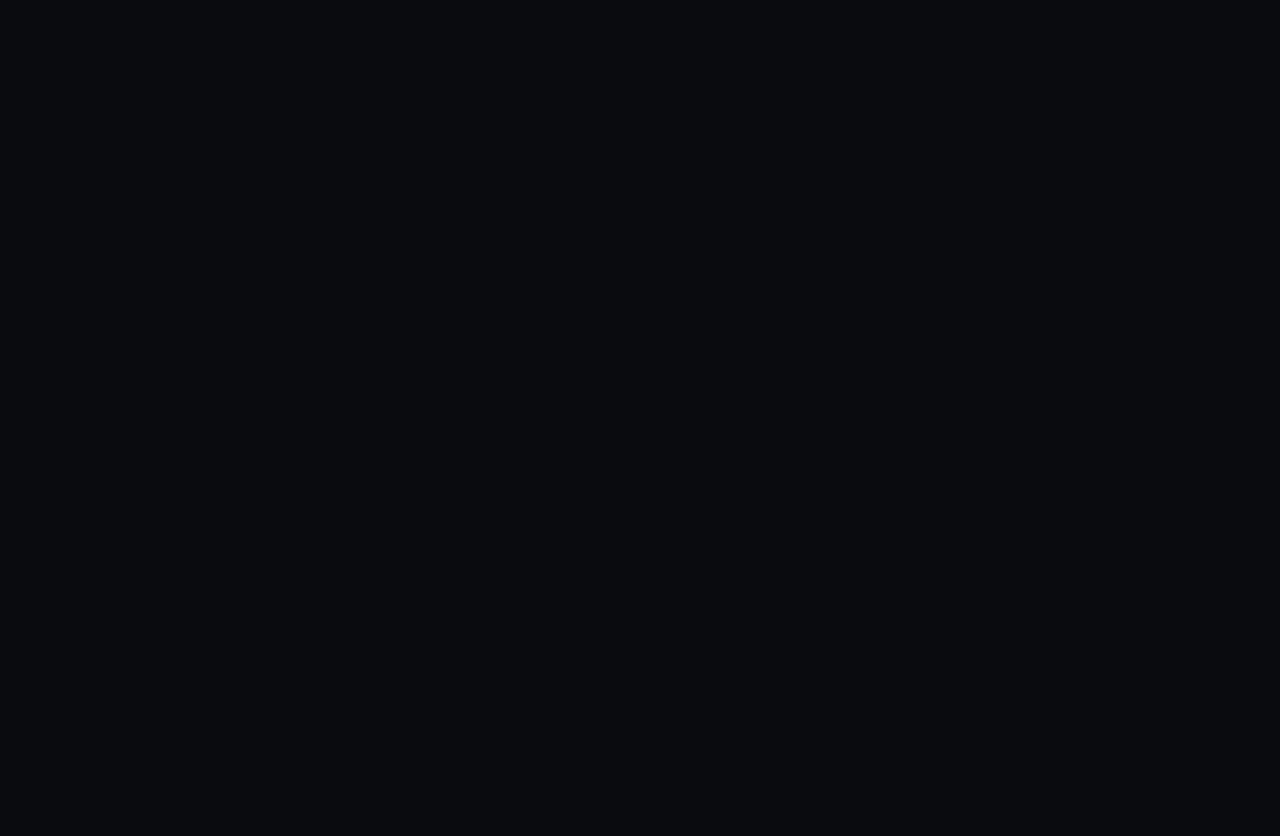
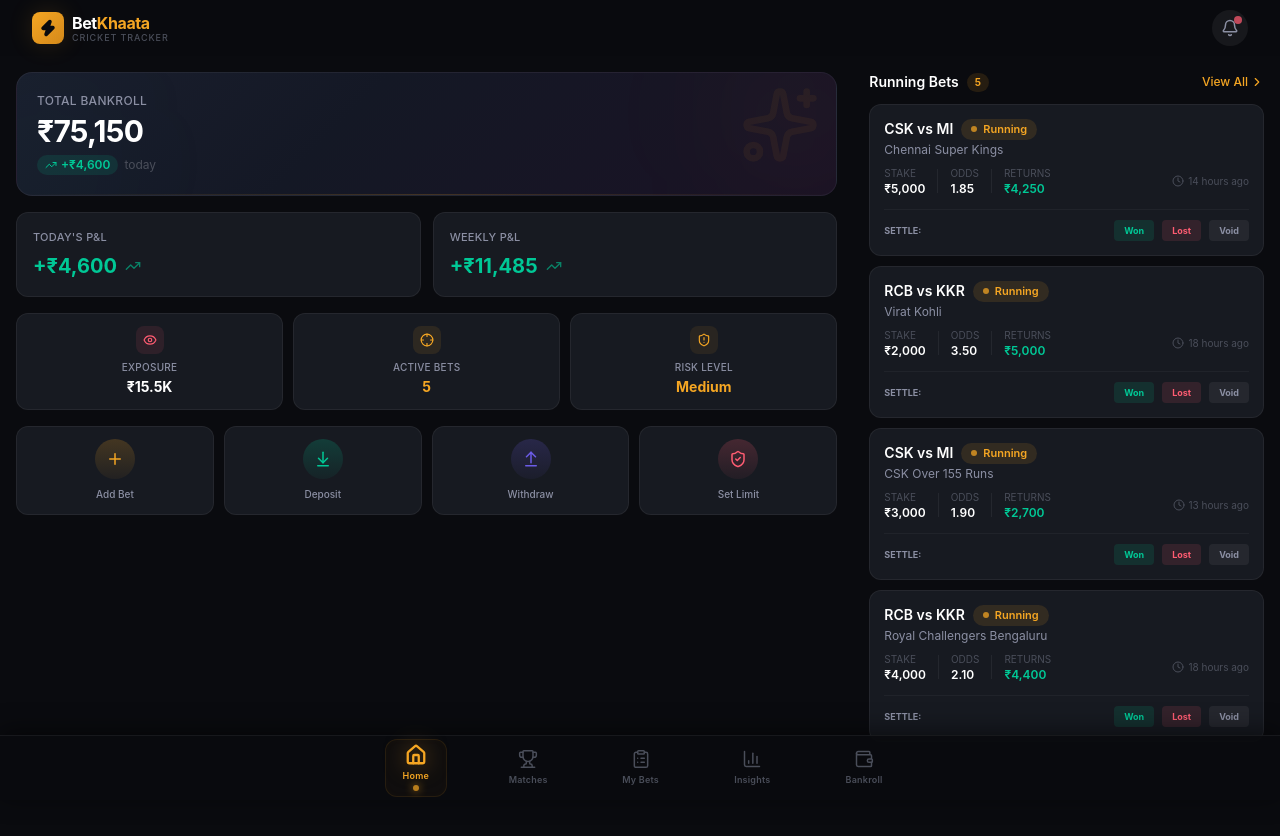
Before and after one commit to penguiiinn/BetKhaata, an Astro site: page / in a window 1280 px wide. Before the commit the page ends 800 px from the top, so only its background shows below. Built offline with nearby package versions, Linux system fonts and the light colour scheme; Astro itself is replaced by a stand-in of ours.

Commit message:
fix: resolve Phase 4 runtime black screen

```diff
--- a/src/components/App.tsx
+++ b/src/components/App.tsx
@@ -20,6 +20,10 @@ function MainApp() {
   const [hydrated, setHydrated] = useState(false);
 
   useEffect(() => {
+    if (!useBetStore.persist) {
+      setHydrated(true);
+      return;
+    }
     // Listen for hydration status changes
     const unsubHydrate = useBetStore.persist.onHydrate(() => setHydrated(false));
     const unsubFinishHydrate = useBetStore.persist.onFinishHydration(() => setHydrated(true));
--- a/src/components/shared/ErrorBoundary.tsx
+++ b/src/components/shared/ErrorBoundary.tsx
@@ -66,6 +66,6 @@ export default class ErrorBoundary extends Component<Props, State> {
       );
     }
 
-    return this.children;
+    return this.props.children;
   }
 }
```
